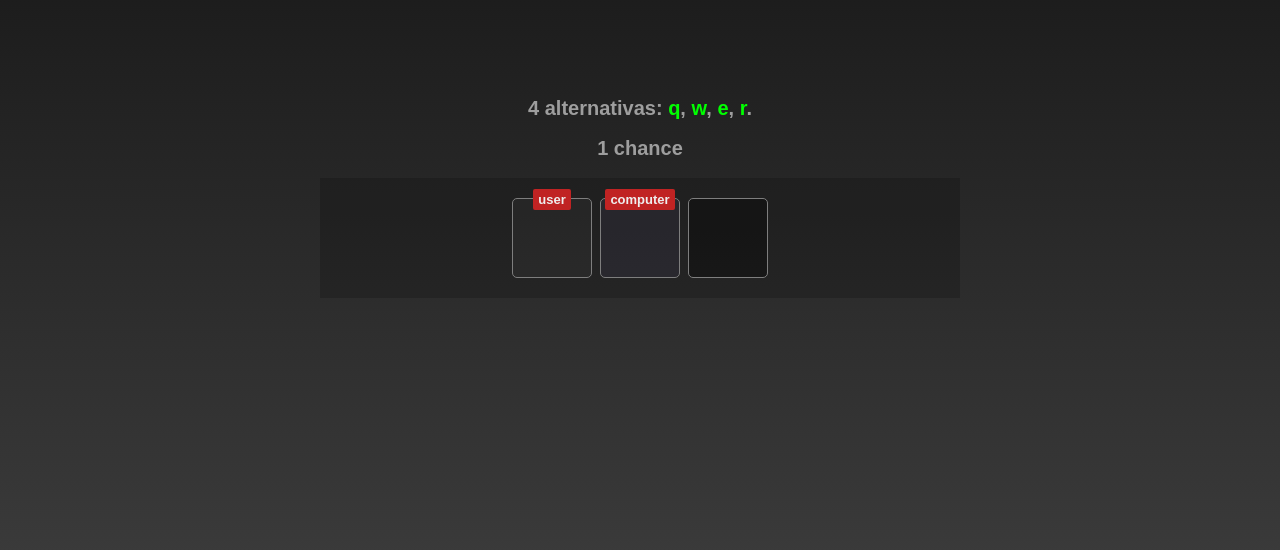
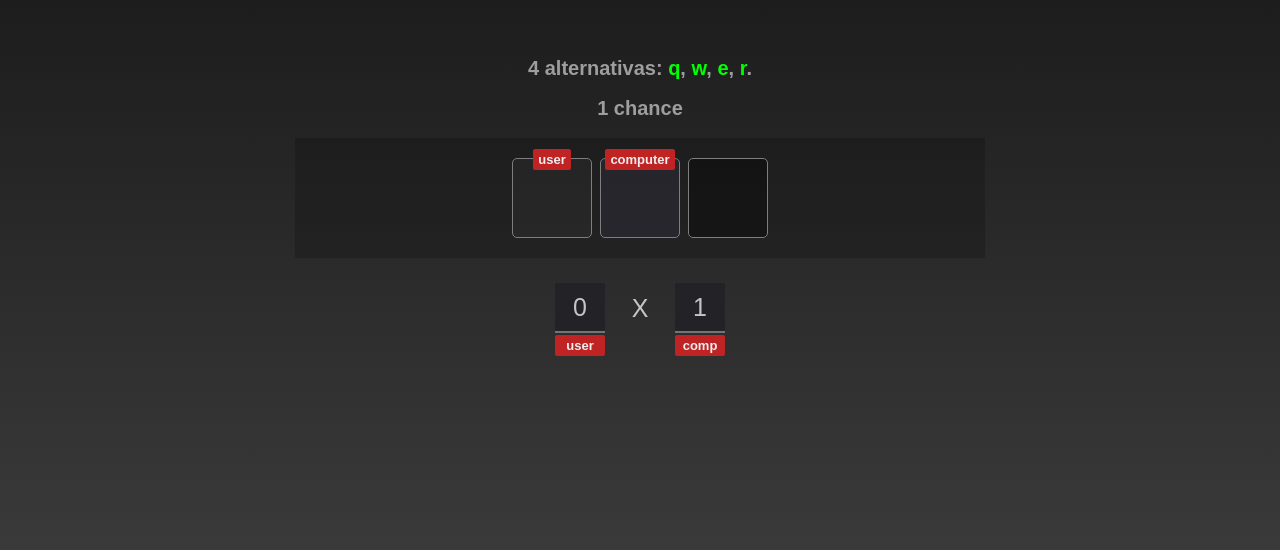
Before and after one commit to LuciLua/testesJS, a plain HTML site: page page4.html in a window 1280 px wide. Shown: the part 167-717 px from the top of the page. Drawn offline with Linux system fonts and the light colour scheme.

Commit message:
:computer: placar

```diff
--- a/css/style4.css
+++ b/css/style4.css
@@ -40,7 +40,7 @@ span{
 }
 
 .btns{
-    width: 50%;
+    width: calc(50% + 50px);
     height: 120px;
 
     background-color: rgba(0, 0, 0, 0.192);
@@ -100,6 +100,83 @@ span{
     background-color: rgb(192, 35, 35);
 }
 
+.pts{
+    width: calc(50% + 50px);
+    height: fit-content;
+
+    display: flex;
+    align-items: center;
+    justify-content: center;
+}
+
+.pts p:nth-child(1)::after{
+    content: 'user';
+    position: absolute;
+    bottom: -25px;
+
+    font-size: 13px;
+    font-family: Arial;
+    font-weight: 700;
+
+    padding: 3px 5px 3px 5px;
+    border-radius: 2px;
+
+    width: 50px;
+
+    display: flex;
+    align-items: center;
+    justify-content: center;
+
+    color: #eeeeee;
+    background-color: rgb(192, 35, 35);
+}
+
+.pts p:nth-child(3)::after{
+    content: 'comp';
+    position: absolute;
+    bottom: -25px;
+
+    font-size: 13px;
+    font-family: Arial;
+    font-weight: 700;
+
+    padding: 3px 5px 3px 5px;
+    border-radius: 2px;
+
+    width: 50px;
+
+    display: flex;
+    align-items: center;
+    justify-content: center;
+
+    color: #eeeeee;
+    background-color: rgb(192, 35, 35);
+}
+
+.pts p, .pts span{
+    font-size: 25px;
+    color: rgba(255, 255, 255, 0.733);
+    background-color: rgba(29, 29, 36, 0.575);
+
+    font-family: Arial;
+    margin: 25px 5px 5px 5px;
+
+    display: flex;
+    justify-content: center;
+    align-items: center;
+
+    width: 50px;
+    height: 50px;
+
+    position: relative;
+    border-bottom: 2px solid rgba(255, 255, 255, 0.363);
+}
+
+.pts span{
+    border: none;
+    background-color: transparent;
+}
+
 footer{
     width: 100%;
     height: 80px;
--- a/page4.html
+++ b/page4.html
@@ -28,6 +28,9 @@
             </div>
             <!-- <div class="btn"></div> -->
         </div>
+        <div class="pts">
+            <p id="userPts">0</p><span>X</span><p id="compPts">1</p>
+        </div>
     </main>
     <footer>
         footer
```
